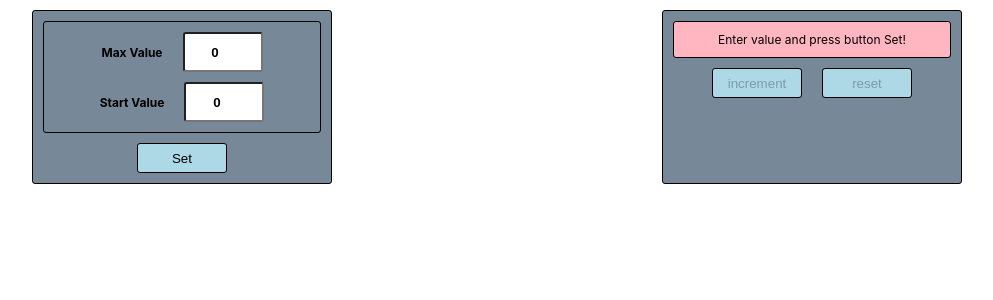
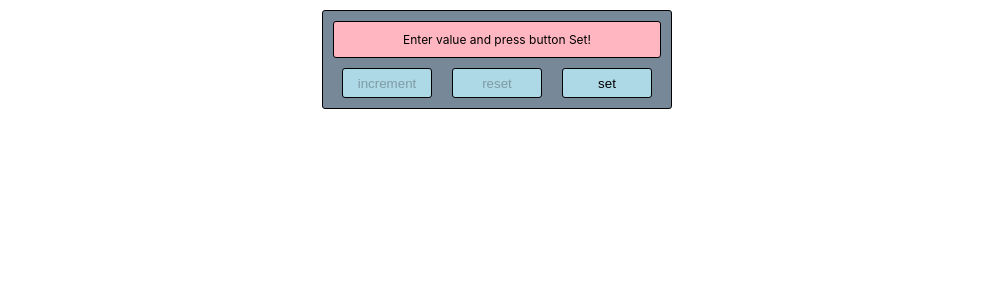
Before and after one commit to LDS196/exam-friday, a React (Create React App) app: page /settings in a window 1280 px wide. Shown: the top 300 px of the page, without its empty margins (143-1136 px from the left). Built offline with nearby package versions, Linux system fonts and the light colour scheme.

Commit message:
refactor (add Settings and Counter comp.)

```diff
--- a/src/App.module.css
+++ b/src/App.module.css
@@ -1,16 +1,9 @@
 .main {
+
     display: flex;
     justify-content: space-around;
-    /*margin: 50px auto;*/
-    /*width: 400px;*/
-    /*font-size: 24px;*/
-    /*border: 1px solid black;*/
-    /*border-radius: 3px;*/
-    /*padding: 10px;*/
 }
-.settings{
 
-}
 .block{
     display: flex;
     flex-direction: column;
@@ -18,7 +11,7 @@
     padding: 10px;
     border-radius: 3px;
     background-color: lightslategrey;
-    width: 300px;
+    width: 350px;
 
 }
 .block__display{
--- a/src/App.tsx
+++ b/src/App.tsx
@@ -10,7 +10,7 @@ function App() {
     const textErrIncorrectValue = 'Incorrect value'
     const textErrMaxMinValue = 'Max Value should be more Start Value'
 
-
+    let [switcher, setSwitcher] = useState<boolean>(true)
     let [error, setError] = useState<string>('')
     let [isSet, setIsSet] = useState<boolean>(true);
 
@@ -18,6 +18,7 @@ function App() {
     let [minValue, setMinValue] = useState<number>(0);
 
     let [counter, setCounter] = useState<number>(0);
+    const [firstRendering, setFirstRendering] = useState(true)
 
     const count = () => {
         counter = counter + 1
@@ -60,7 +61,14 @@ function App() {
         }
     }
 
-    const [firstRendering, setFirstRendering] = useState(true)
+    const setSettings = () => {
+        if(switcher){
+            setSwitcher(false)
+        } else setSwitcher(true)
+
+    }
+
+
 
     useEffect(() => {
         if (!firstRendering) {
@@ -79,27 +87,35 @@ function App() {
 
         const minValue = localStorage.getItem('minValue')
         if (minValue) {
+
             let newMinValue = JSON.parse(minValue)
             setMinValue(newMinValue)
+            setIsSet(false)
+            setCounter(newMinValue)
         }
     }, []);
 
     return (
         <div className={s.main}>
-            <Settings
+            {switcher?
+                <Counter error={error}
+                         counter={counter}
+                         maxValue={maxValue}
+                         count={count}
+                         countReset={countReset}
+                         minValue={minValue}
+                         isSet={isSet}
+                         callback={setSettings}/>
+            :<Settings
+                setSettings={setSettings}
                 onChangeInputMax={onChangeInputMax}
                 onChangeInputMin={onChangeInputMin}
                 error={error}
                 maxValue={maxValue}
                 minValue={minValue}
                 setSettingForCounter={setSettingForCounter}/>
-            <Counter error={error}
-                     counter={counter}
-                     maxValue={maxValue}
-                     count={count}
-                     countReset={countReset}
-                     minValue={minValue}
-                     isSet={isSet}/>
+
+            }
         </div>
     );
 }
--- a/src/components/Button/Button.tsx
+++ b/src/components/Button/Button.tsx
@@ -1,15 +1,24 @@
 import React from 'react';
 import s from './Button.module.css'
-type ButtonType= {
+
+type ButtonType = {
+    setSettings?: () => void
     title: string
     callback: () => void
-    disabled:boolean
+    disabled?: boolean
 
 }
 
-const Button = (props:ButtonType) => {
+const Button = (props: ButtonType) => {
+    const onClickHandler = () => {
+        if(props.setSettings){
+            props.setSettings()
+        }
+
+        props.callback()
+    }
     return (
-        <button className={s.button} disabled={props.disabled}  onClick={()=>props.callback()}>{props.title}</button>
+        <button className={s.button} disabled={props.disabled} onClick={onClickHandler}>{props.title}</button>
     );
 };
 
--- a/src/components/Counter.tsx
+++ b/src/components/Counter.tsx
@@ -3,6 +3,7 @@ import s from "../App.module.css";
 import Button from "./Button/Button";
 
 type SettingsType = {
+    callback: () => void
     error: string
     counter: number
     maxValue: number
@@ -14,6 +15,7 @@ type SettingsType = {
 }
 const Counter: React.FC<SettingsType> = (props) => {
     const {
+        callback,
         error,
         counter,
         maxValue,
@@ -23,15 +25,16 @@ const Counter: React.FC<SettingsType> = (props) => {
         isSet
     } = props
     const textErrGreeting = 'Enter value and press  button Set!'
+    const finalClassNameFor = s.block__display + ' ' + `${counter === maxValue ? s.maxValue : ''}` + ' ' + `${error ? s.error : ''}`
     return (
         <div className={s.block}>
-            <div className={s.block__display + ' ' + `${counter === maxValue ? s.maxValue : ''}` +
-                ' ' + `${error ? s.error : ''}`}>
+            <div className={finalClassNameFor}>
                 {error ? error : !isSet ? counter : textErrGreeting}
             </div>
             <div className={s.block__buttons}>
                 <Button title={'increment'} callback={count} disabled={isSet || counter === maxValue}/>
                 <Button title={'reset'} callback={countReset} disabled={!(counter > minValue)}/>
+                <Button title={'set'} callback={callback}/>
             </div>
 
         </div>
--- a/src/components/Input/Input.module.css
+++ b/src/components/Input/Input.module.css
@@ -11,7 +11,7 @@
 
 }
 .inputError{
-    background-color: lightblue;
+    background-color: lightpink;
     border: 1px solid red;
 }
 .input:focus {
--- a/src/components/Settings.tsx
+++ b/src/components/Settings.tsx
@@ -4,6 +4,7 @@ import {Input} from "./Input/Input";
 import Button from "./Button/Button";
 
 type SettingsType = {
+    setSettings:()=> void
     onChangeInputMax: (value: number) => void
     onChangeInputMin: (value: number) => void
     error: string
@@ -13,7 +14,7 @@ type SettingsType = {
 
 }
 const Settings: React.FC<SettingsType> = (props) => {
-    const {
+    const {setSettings,
         onChangeInputMax, onChangeInputMin,
         error, maxValue, minValue,
         setSettingForCounter
@@ -26,7 +27,7 @@ const Settings: React.FC<SettingsType> = (props) => {
                 <Input name={'Start Value'} callback={onChangeInputMin} value={minValue} error={error}/>
             </div>
             <div className={s.block__buttons}>
-                <Button title={'Set'} callback={setSettingForCounter} disabled={!!error}/>
+                <Button title={'Set'} callback={setSettingForCounter} disabled={!!error} setSettings={setSettings}/>
             </div>
         </div>
     );
```
